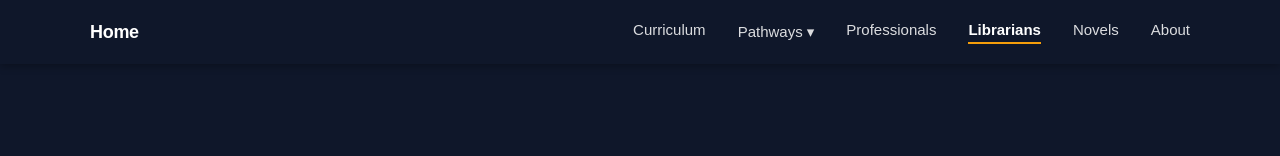
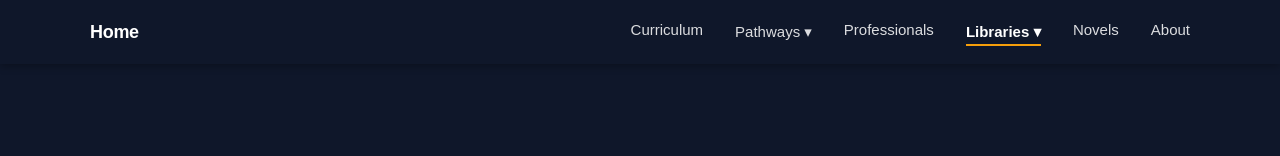
Before and after one commit to Suchocki88/UnderstandingAI.ai, a Next.js app: page /librarians in a window 1280 px wide. Shown: the top 156 px of the page. Built offline with nearby package versions, Linux system fonts and the light colour scheme.

Commit message:
Refactor librarians link into dropdown menu

```diff
--- a/app/layout.tsx
+++ b/app/layout.tsx
@@ -133,18 +133,35 @@ export default function RootLayout({
                     Professionals
                   </Link>
 
-                  <Link
-                    href="/librarians"
+                  <div style={{ position: "relative" }} className="nav-dropdown">
+                    <span
                       style={{
                         ...navLink,
-                      fontWeight: pathname.startsWith("/librarians") ? 700 : 500,
-                      color: pathname.startsWith("/librarians") ? "white" : "rgba(255,255,255,0.85)",
-                      borderBottom: pathname.startsWith("/librarians") ? "2px solid #f59e0b" : "2px solid transparent",
+                        cursor: "pointer",
+                        fontWeight:
+                          pathname.startsWith("/librarians") || pathname.startsWith("/public-libraries") ? 700 : 500,
+                        color:
+                          pathname.startsWith("/librarians") || pathname.startsWith("/public-libraries")
+                            ? "white"
+                            : "rgba(255,255,255,0.85)",
+                        borderBottom:
+                          pathname.startsWith("/librarians") || pathname.startsWith("/public-libraries")
+                            ? "2px solid #f59e0b"
+                            : "2px solid transparent",
                         paddingBottom: 4,
                       }}
                     >
-                    Librarians
+                      Libraries ▾
+                    </span>
+                    <div className="dropdown-menu">
+                      <Link href="/librarians" style={dropdownItem}>
+                        School Libraries
                       </Link>
+                      <Link href="/public-libraries" style={dropdownItem}>
+                        Public Libraries
+                      </Link>
+                    </div>
+                  </div>
 
                   <Link
                     href="/novels"
@@ -205,7 +222,8 @@ export default function RootLayout({
               <Link href="/humanities" onClick={closeMenu} style={mobileItem}>Language Arts — Creative Writing</Link>
               <Link href="/academy" onClick={closeMenu} style={mobileItem}>Independent — Self-Paced</Link>
               <Link href="/professionals" onClick={closeMenu} style={mobileItem}>Professionals</Link>
-              <Link href="/librarians" onClick={closeMenu} style={mobileItem}>Librarians</Link>
+              <Link href="/librarians" onClick={closeMenu} style={mobileItem}>School Libraries</Link>
+              <Link href="/public-libraries" onClick={closeMenu} style={mobileItem}>Public Libraries</Link>
               <Link href="/novels" onClick={closeMenu} style={mobileItem}>Novels</Link>
               <Link href="/about" onClick={closeMenu} style={mobileItem}>About</Link>
             </div>
```
Lines whose indentation alone changed are shown as unchanged.
